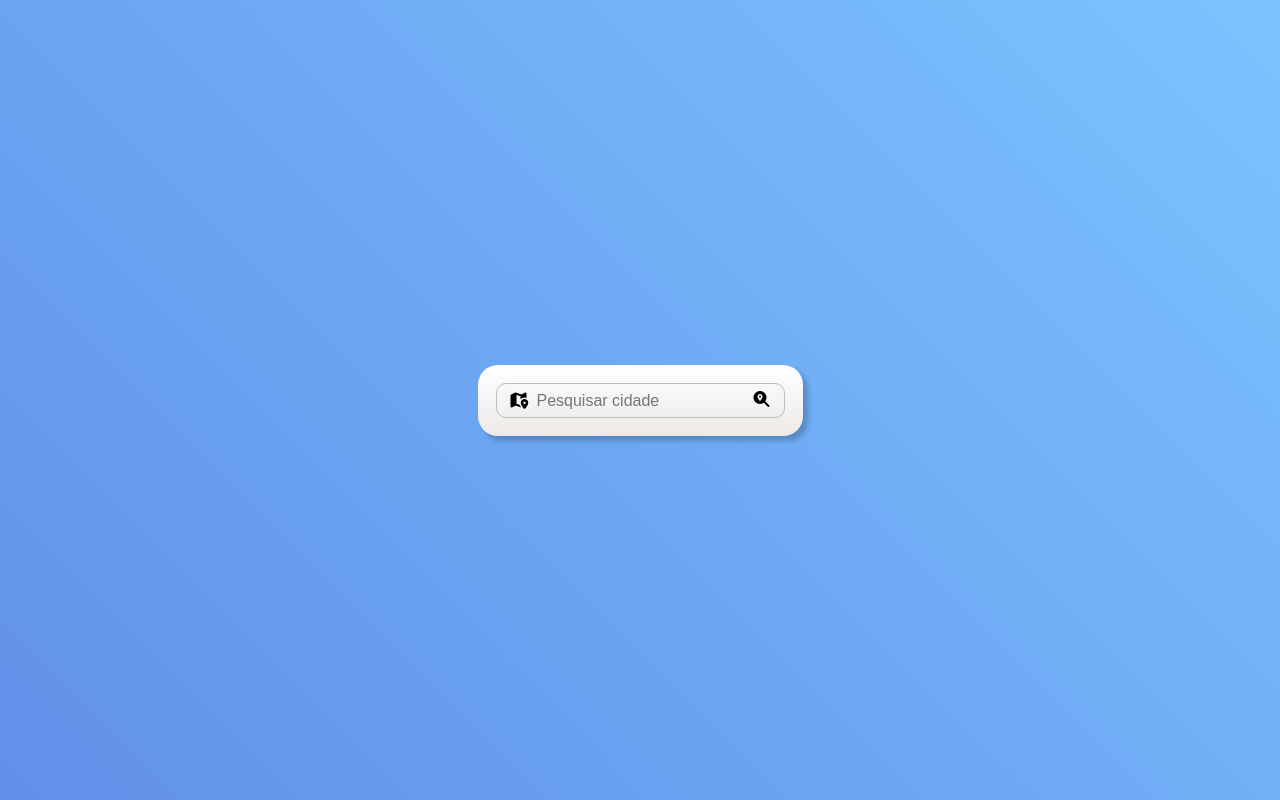
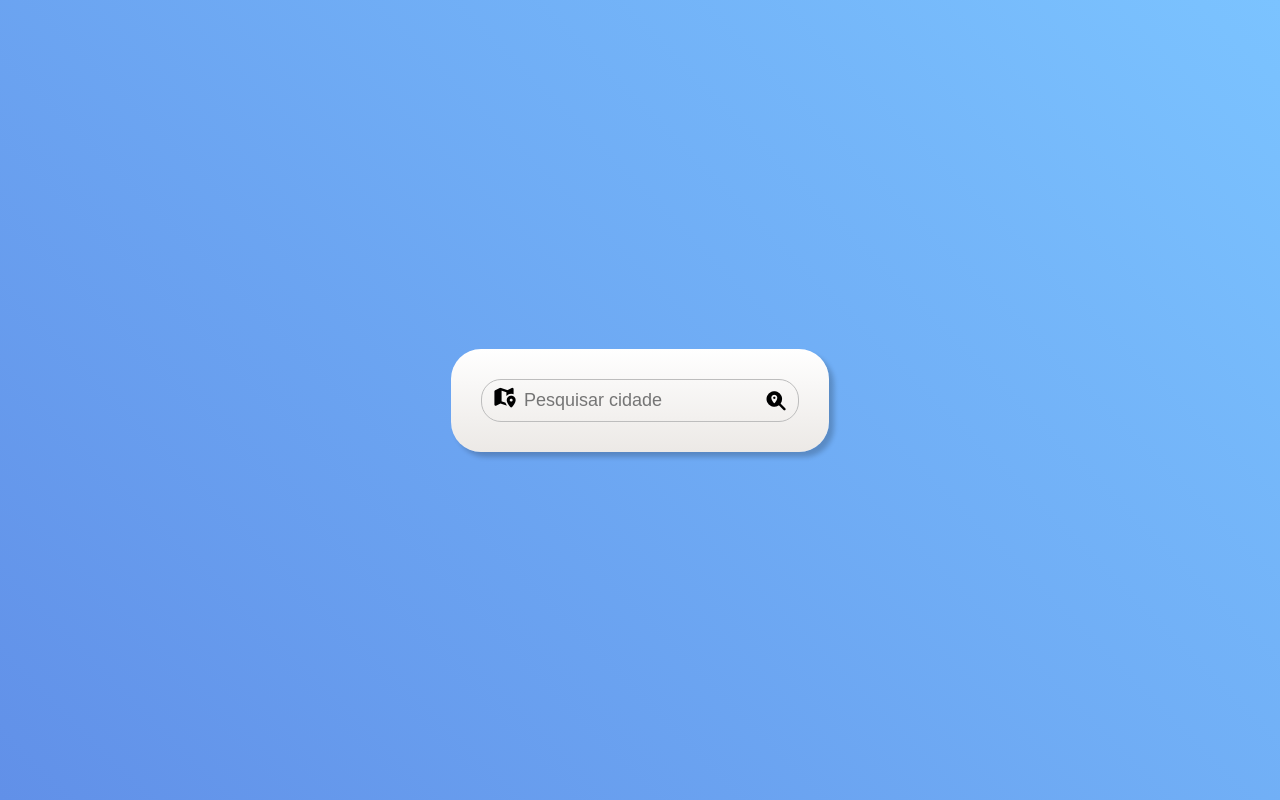
Before and after one commit to ntwnz/weather-site, a plain HTML site: page index.html in a window 1280 px wide. Drawn offline with Linux system fonts and the light colour scheme; a web font is replaced by a local one.

Commit message:
Aumento das Fontes e Boxes

```diff
--- a/index.html
+++ b/index.html
@@ -10,10 +10,10 @@
 <body>
     <div id="container">
         <form id="search">
-            <i class="fas fa-map-marked-alt"></i>
+            <i id="map_icon" class="fas fa-map-marked-alt"></i>
             <input type="search" name="city_name" id="city_name" placeholder="Pesquisar cidade">
             <button type="submit">
-                <i id="map_icon" class="fas fa-search-location"></i>
+                <i id="search_icon" class="fas fa-search-location"></i>
             </button>
         </form>
 
--- a/src/styles/styles.css
+++ b/src/styles/styles.css
@@ -15,8 +15,8 @@ body{
 }
 #container{
     background: linear-gradient(0deg, #ECE9E6, #FFFFFF);
-    border-radius: 20px;
-    padding: 18px;
+    border-radius: 30px;
+    padding: 30px;
     box-shadow: 5px 5px 5px rgba(0, 0, 0, 0.2);
 }
 #search{
@@ -24,15 +24,16 @@ body{
     align-items: center;
     gap: 8px;
     border: 1px solid #bdbdbd;
-    border-radius: 10px;
-    padding: 4px 12px;
+    border-radius: 20px;
+    padding: 0px 10px;
 }
 #search input{
     border: none;
     background-color: transparent;
-    font-size: 016px;
+    font-size: 018px;
     width: 100%;
-    padding-top: 2px;
+    padding-top: 10px;
+    padding-bottom: 10px;
 }
 #search input:focus-visible{
     outline: none;
@@ -42,12 +43,13 @@ body{
     background-color: transparent;
     padding-top: 0px;
     padding-bottom: 6px;
+    font-size: larger;
 }
 #search button {
     background-color: transparent;
     border: none;
     cursor: pointer;
-    font-size: medium;
+    font-size: larger;
     padding-top: 3px;
 }
 #weather{
@@ -76,6 +78,7 @@ body{
     border-radius: 20px;
 }
 #temp_img{
+    height: 100px;
     filter: drop-shadow(2px 2px 2px rgba(0,0,0,0.3));
 }
 #temp_value{
@@ -84,7 +87,8 @@ body{
     line-height: 55px;
 }
 #temp_description{
-    font-weight: 700;
+    font-size:20px;
+    font-weight: 400;
     text-transform: capitalize;
 }
 #other_info{
@@ -104,11 +108,11 @@ body{
     gap: 10px;
 }
 #other_info .info h2{
-    font-size: 15px;
+    font-size: 17px;
     font-weight: 500;
 }
 #other_info .info i{
-    font-size: 20px;
+    font-size: 22px;
     width: 20%;
     text-align: center;
 }
```
